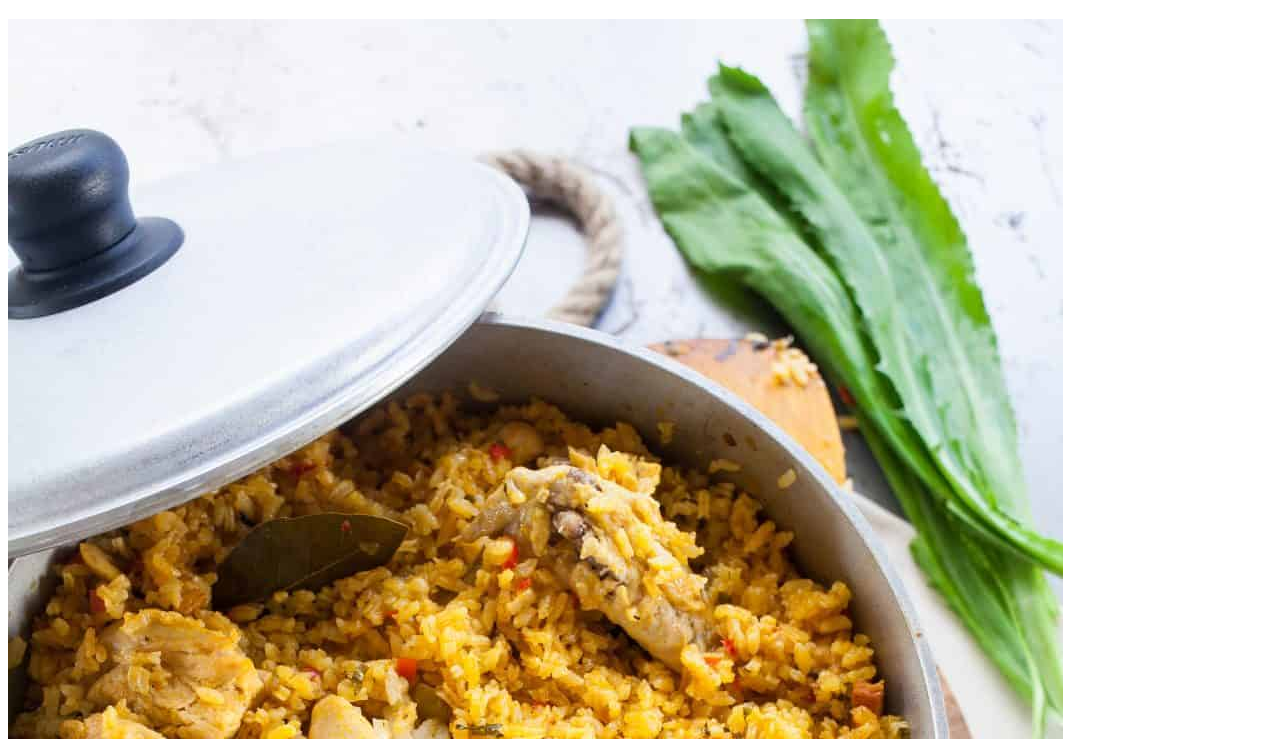
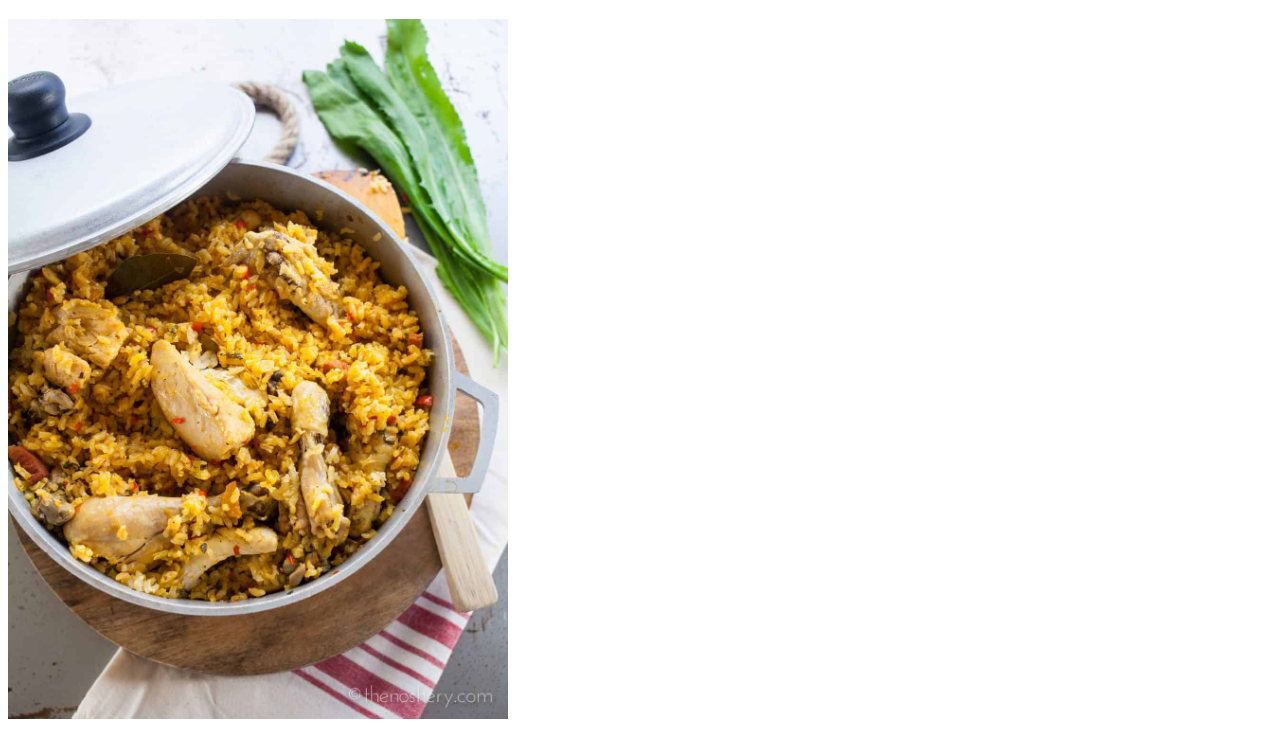
Before and after one commit to otterchaoscoding/odin-recipes, a plain HTML site: page recipes/arrozconpollo.html in a window 1280 px wide. Shown: the part 61-800 px from the top of the page. Drawn offline with Linux system fonts and the light colour scheme.

Commit message:
resize arrozconpollo pic

```diff
--- a/recipes/arrozconpollo.html
+++ b/recipes/arrozconpollo.html
@@ -2,6 +2,7 @@
 <html lang="en">
     <head>
         <meta charset="utf-8">
+        <link rel="stylesheet" href="../styles.css">
         <title>Recipes</title>
     </head>
     <body>
--- /dev/null
+++ b/styles.css
@@ -0,0 +1,4 @@
+img {
+    height: auto;
+    width: 500px;
+}
```
